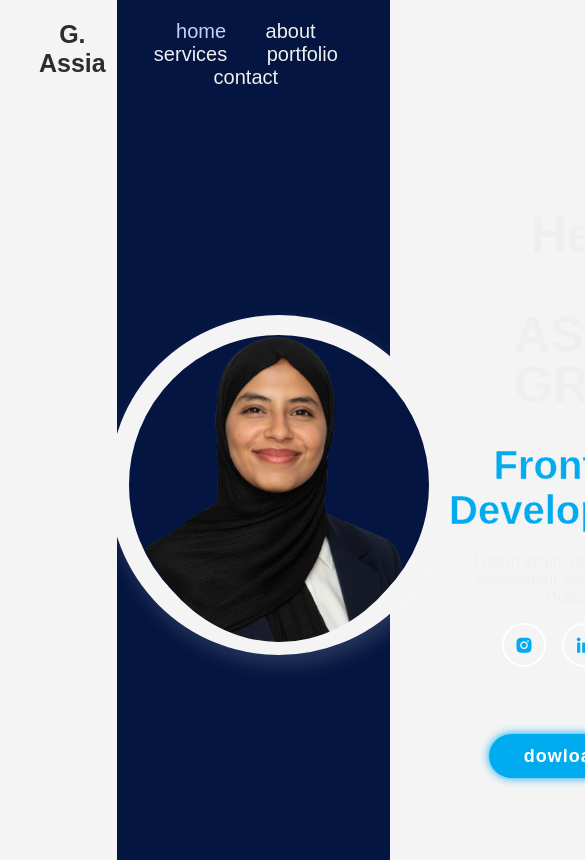
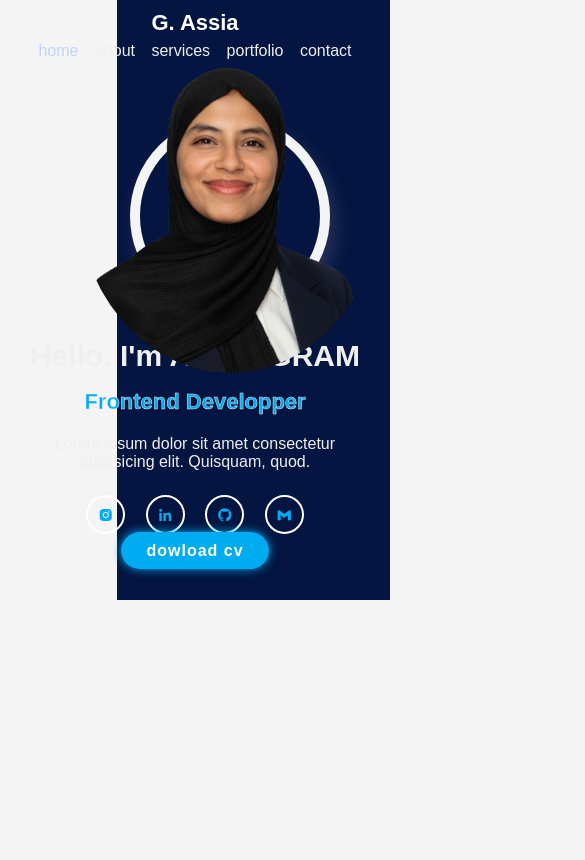
Before and after one commit to assia04702/assia04702.github.io, a plain HTML site: page index.html in a window 390 px wide. Shown: the top 860 px of the page, 585 px wide, since content can reach past the window. Drawn offline with nearby package versions, Linux system fonts and the light colour scheme.

Commit message:
Update style.css

```diff
--- a/style.css
+++ b/style.css
@@ -130,4 +130,62 @@ header {
     }
     .btn:hover {
         box-shadow: none;
+
         }
+/* للشاشات الصغيرة جدا (التليفونات) */
+@media (max-width: 600px) {
+  header {
+    flex-direction: column;
+    text-align: center;
+    padding: 10px;
+  }
+
+  .logo {
+    font-size: 22px;
+    color: #fff;
+  }
+
+  .navbar a {
+    display: inline-block;
+    margin: 6px;
+    font-size: 16px;
+  }
+
+  .home {
+    flex-direction: column;
+    height: auto;
+    padding: 40px 5%;
+  }
+
+  .home-image {
+    width: 180px;
+    height: 180px;
+    border-width: 10px;
+  }
+
+  .home-content {
+    max-width: 100%;
+    text-align: center;
+  }
+
+  .home-content h1 {
+    font-size: 30px;
+  }
+
+  .home-content h2 {
+    font-size: 22px;
+  }
+
+  .btn {
+    font-size: 16px;
+    padding: 10px 25px;
+    line-height: 1;
+  }
+
+  .home-sci a {
+    width: 35px;
+    height: 35px;
+    font-size: 16px;
+    margin: 8px;
+  }
+}
```
